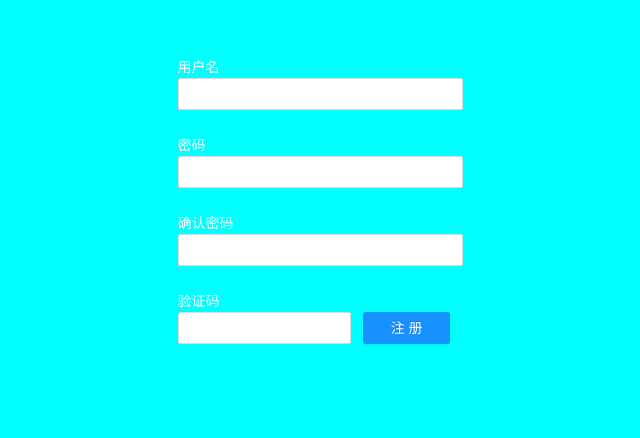
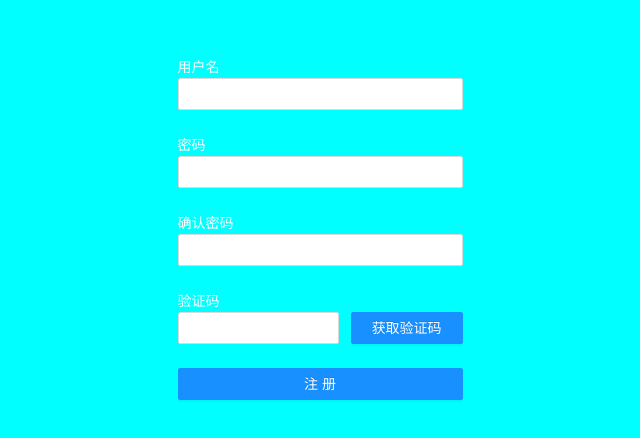
Before and after one commit to TianfuYang/vue3-xuexi2020, a Vue app in the folder vue3-admin-js/: page /#/register in a window 1280 px wide. Shown: the part 294-732 px from the top of the page, without its empty margins (320-960 px from the left). Built offline with nearby package versions, Linux system fonts and the light colour scheme.

Commit message:
注册页加验证码获取功能

```diff
--- a/vue3-admin-js/src/views/account/Register.vue
+++ b/vue3-admin-js/src/views/account/Register.vue
@@ -24,15 +24,21 @@
         <a-form-item name="code">
           <label>验证码</label>
           <a-row gutter="12">
-            <a-col :span="15">
+            <a-col :span="14">
               <a-input v-model:value="account_form.code" type="text" autocomplete="off"/>
             </a-col>
-            <a-col :span="8">
-              <a-button html-type="submit" type="primary" block>
-                注册
+            <a-col :span="10">
+              <a-button  type="primary" @click="getCode" :disabled="code_button_disabled" block>
+                {{ button_text }}
               </a-button>
             </a-col>
           </a-row>
+        </a-form-item>
+        <a-form-item name ='register'>
+           <a-button html-type="submit" type="primary" block>
+               注册
+              </a-button>
+
         </a-form-item>
 
       </a-form>
@@ -76,7 +82,7 @@ export default {
         return Promise.resolve()
       }
     };
-  // 校验验证码
+    // 校验验证码
     const checkcode = async (rule, value, callback) => {
       console.log(333,value)
       if (!value) {
@@ -105,20 +111,43 @@ export default {
         password:[{validator: checkPassword, trigger: 'blur'}],
         passwords:[{validator: checkPassword, trigger: 'blur'}],
         code:[{validator: checkcode, trigger: 'blur'}]
-
       }
     })
-    const data = toRefs(formConfig);
-
+    const buttonConfig =reactive({
+      button_text:'获取验证码',
+      time_range:6,
+      code_button_disabled:false
+    })
+    const form_data = toRefs(formConfig);
+    const form_button =toRefs(buttonConfig)
     // 提交表单
     const handleFinish = (value) => {
       alert(123,value)
       console.log(value)
     }
+    const getCode = ()=>{
+      if (!(formConfig.account_form.username&&formConfig.account_form.password&&formConfig.account_form.passwords)){
+        alert('请先输入用户名和密码')
+        return
+      }
+      if(buttonConfig.dataIte){clearInterval(buttonConfig.dataItem)}
+      buttonConfig.dataItem = setInterval(()=>{
+        buttonConfig.time_range--;
+        console.log(buttonConfig.time_range);
+        buttonConfig.button_text =buttonConfig.time_range+'秒'
+        if (buttonConfig.time_range<=0){
+          buttonConfig.button_text = '重新获取'
+          clearInterval(buttonConfig.dataItem)
+        }
+      },1000)
+
+    }
 
     return {
-      ...data,
+      ...form_data,
+      ...form_button,
       handleFinish,
+      getCode
 
     }
 
```
